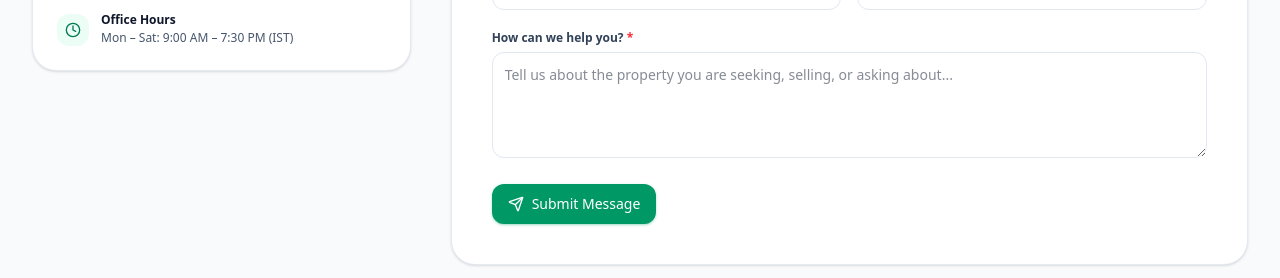
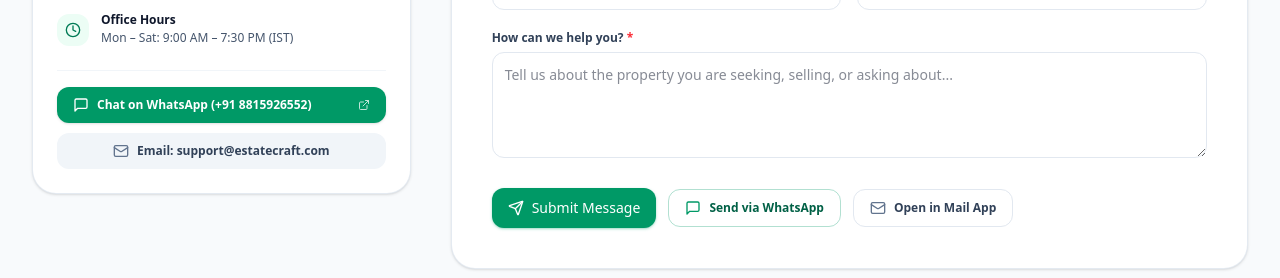
Before and after one commit to Sanjusende/Real_State_Managment_System, a React (Vite) app in the folder client/: page /contact in a window 1280 px wide. Shown: the part 646-924 px from the top of the page. Built offline with nearby package versions, Linux system fonts and the light colour scheme; no server answers.

Commit message:
feat: add 1-click frontend WhatsApp and Email triggers to ContactPage

```diff
--- a/client/src/pages/public/ContactPage.jsx
+++ b/client/src/pages/public/ContactPage.jsx
@@ -9,12 +9,18 @@ import {
   ChevronDown,
   Sparkles,
   CheckCircle2,
+  MessageSquare,
+  ExternalLink,
 } from 'lucide-react';
 import toast from 'react-hot-toast';
 import Button from '../../components/common/Button';
 import FormInput from '../../components/common/FormInput';
 import { submitContact } from '../../services/contactService';
 import clsx from 'clsx';
+
+const ADMIN_PHONE = '+918815926552';
+const ADMIN_WHATSAPP_NUMBER = '918815926552';
+const ADMIN_SUPPORT_EMAIL = 'support@estatecraft.com';
 
 const FAQS = [
   {
@@ -47,6 +53,7 @@ export default function ContactPage() {
   const [errors, setErrors] = useState({});
   const [submitting, setSubmitting] = useState(false);
   const [submitted, setSubmitted] = useState(false);
+  const [lastSubmitted, setLastSubmitted] = useState(null);
   const [openFaq, setOpenFaq] = useState(0);
 
   const validateClientForm = () => {
@@ -72,6 +79,17 @@ export default function ContactPage() {
     return Object.keys(newErrors).length === 0;
   };
 
+  const getFormattedWhatsAppUrl = (data = form) => {
+    const msg = `🚨 *New EstateCraft Enquiry*\n\n*Name:* ${data.name || 'Visitor'}\n*Email:* ${data.email || 'N/A'}\n*Phone:* ${data.phone || 'N/A'}\n*Subject:* ${data.subject || 'Property Enquiry'}\n\n*Message:*\n${data.message || 'Hello, I have an inquiry regarding EstateCraft properties.'}`;
+    return `https://wa.me/${ADMIN_WHATSAPP_NUMBER}?text=${encodeURIComponent(msg)}`;
+  };
+
+  const getFormattedMailtoUrl = (data = form) => {
+    const subject = encodeURIComponent(`Enquiry: ${data.subject || 'Property Query'}`);
+    const body = encodeURIComponent(`Name: ${data.name}\nEmail: ${data.email}\nPhone: ${data.phone}\n\nMessage:\n${data.message}`);
+    return `mailto:${ADMIN_SUPPORT_EMAIL}?subject=${subject}&body=${body}`;
+  };
+
   const handleSubmit = async (e) => {
     e.preventDefault();
     if (!validateClientForm()) {
@@ -94,6 +112,7 @@ export default function ContactPage() {
 
       const response = await submitContact(payload);
       toast.success(response?.message || 'Your message has been sent successfully. Our team will contact you shortly.');
+      setLastSubmitted({ ...payload });
       setForm({ name: '', email: '', phone: '', subject: '', message: '', website: '' });
       setSubmitted(true);
     } catch (err) {
@@ -176,6 +195,28 @@ export default function ContactPage() {
                   </div>
                 </div>
               </div>
+
+              {/* Direct Instant Action Buttons in Sidebar */}
+              <div className="pt-4 border-t border-slate-100 space-y-2.5">
+                <a
+                  href={getFormattedWhatsAppUrl()}
+                  target="_blank"
+                  rel="noopener noreferrer"
+                  className="w-full flex items-center justify-center gap-2 px-4 py-2.5 rounded-xl bg-emerald-600 hover:bg-emerald-700 text-white text-xs font-bold transition shadow-sm"
+                >
+                  <MessageSquare className="w-4 h-4" />
+                  <span>Chat on WhatsApp (+91 8815926552)</span>
+                  <ExternalLink className="w-3 h-3 ml-auto opacity-75" />
+                </a>
+
+                <a
+                  href={`mailto:${ADMIN_SUPPORT_EMAIL}?subject=EstateCraft%20Enquiry`}
+                  className="w-full flex items-center justify-center gap-2 px-4 py-2.5 rounded-xl bg-slate-100 hover:bg-slate-200 text-slate-700 text-xs font-semibold transition"
+                >
+                  <Mail className="w-4 h-4 text-slate-500" />
+                  <span>Email: {ADMIN_SUPPORT_EMAIL}</span>
+                </a>
+              </div>
             </div>
           </div>
 
@@ -184,19 +225,37 @@ export default function ContactPage() {
             <h2 className="text-xl font-bold text-slate-900 mb-6">Send Us a Direct Message</h2>
 
             {submitted && (
-              <div className="mb-6 p-4 rounded-2xl bg-emerald-50 border border-emerald-200 flex items-start gap-3">
+              <div className="mb-6 p-5 rounded-2xl bg-emerald-50 border border-emerald-200 space-y-3">
+                <div className="flex items-start gap-3">
                   <CheckCircle2 className="w-5 h-5 text-emerald-600 flex-shrink-0 mt-0.5" />
                   <div className="text-sm text-emerald-900">
-                  <span className="font-bold block">Thank you! Your message has been sent.</span>
+                    <span className="font-bold block">Thank you! Your message has been saved.</span>
                     Our advisory team has received your enquiry and will contact you shortly.
+                  </div>
+                </div>
+
+                {lastSubmitted && (
+                  <div className="pt-2 border-t border-emerald-200/60 flex flex-wrap items-center gap-3">
+                    <a
+                      href={getFormattedWhatsAppUrl(lastSubmitted)}
+                      target="_blank"
+                      rel="noopener noreferrer"
+                      className="inline-flex items-center gap-2 px-3.5 py-1.5 rounded-xl bg-emerald-700 hover:bg-emerald-800 text-white text-xs font-bold transition shadow-xs"
+                    >
+                      <MessageSquare className="w-3.5 h-3.5" />
+                      <span>Also Send on WhatsApp</span>
+                      <ExternalLink className="w-3 h-3 opacity-75" />
+                    </a>
+
                     <button
                       type="button"
                       onClick={() => setSubmitted(false)}
-                    className="block mt-2 text-xs font-bold text-emerald-700 underline hover:text-emerald-800 cursor-pointer"
+                      className="text-xs font-bold text-emerald-800 underline hover:text-emerald-950 cursor-pointer"
                     >
                       Send another enquiry
                     </button>
                   </div>
+                )}
               </div>
             )}
 
@@ -301,7 +360,7 @@ export default function ContactPage() {
                 )}
               </div>
 
-              <div>
+              <div className="flex flex-wrap items-center gap-3 pt-1">
                 <Button
                   type="submit"
                   variant="primary"
@@ -312,6 +371,24 @@ export default function ContactPage() {
                 >
                   {submitting ? 'Submitting Enquiry...' : 'Submit Message'}
                 </Button>
+
+                <a
+                  href={getFormattedWhatsAppUrl()}
+                  target="_blank"
+                  rel="noopener noreferrer"
+                  className="inline-flex items-center gap-2 px-4 py-2.5 rounded-xl border border-emerald-600/30 text-emerald-800 hover:bg-emerald-50 text-xs font-bold transition cursor-pointer"
+                >
+                  <MessageSquare className="w-4 h-4 text-emerald-600" />
+                  <span>Send via WhatsApp</span>
+                </a>
+
+                <a
+                  href={getFormattedMailtoUrl()}
+                  className="inline-flex items-center gap-2 px-4 py-2.5 rounded-xl border border-slate-200 text-slate-700 hover:bg-slate-50 text-xs font-semibold transition"
+                >
+                  <Mail className="w-4 h-4 text-slate-500" />
+                  <span>Open in Mail App</span>
+                </a>
               </div>
             </form>
           </div>
```
Lines whose indentation alone changed are shown as unchanged.
